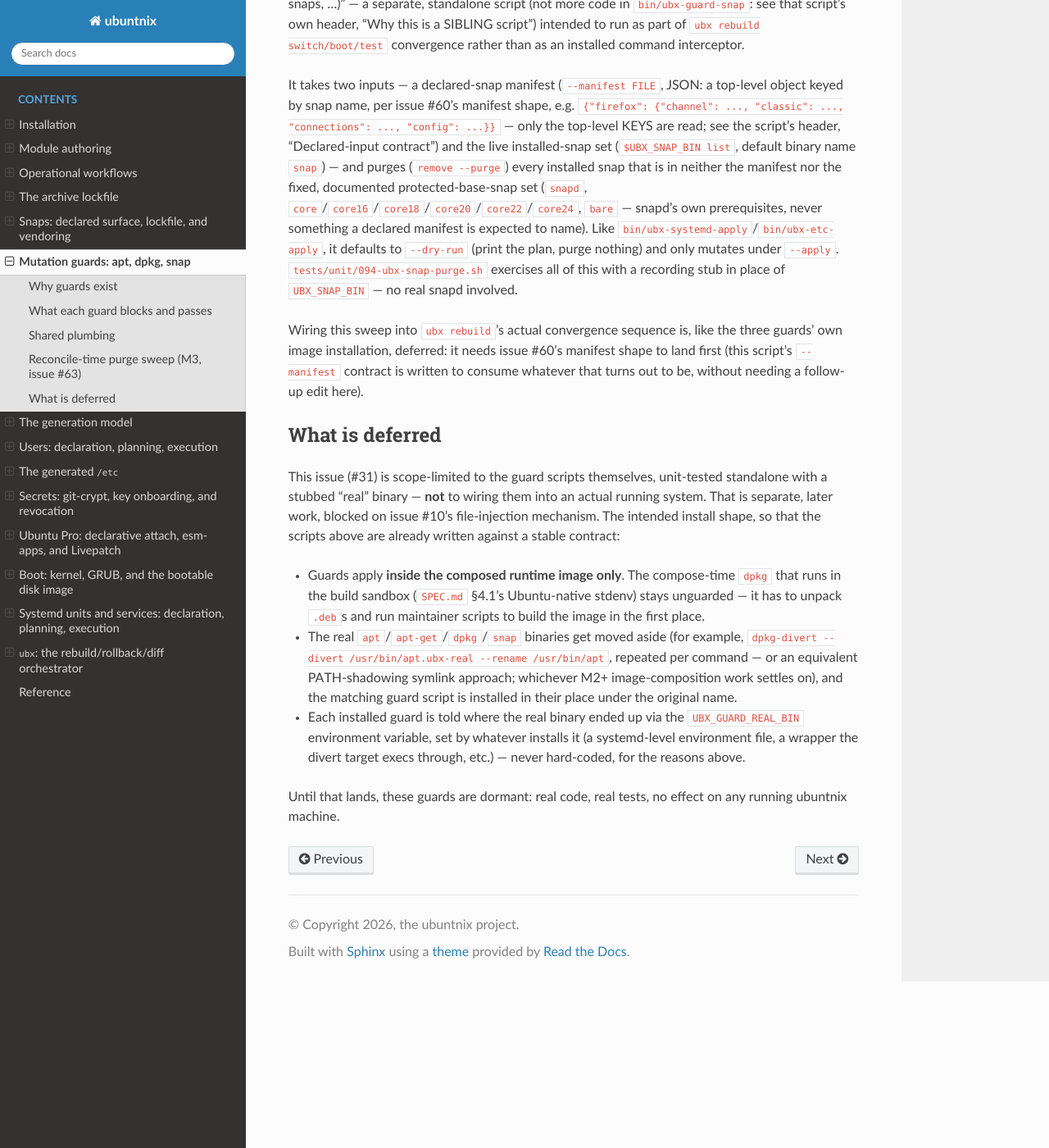
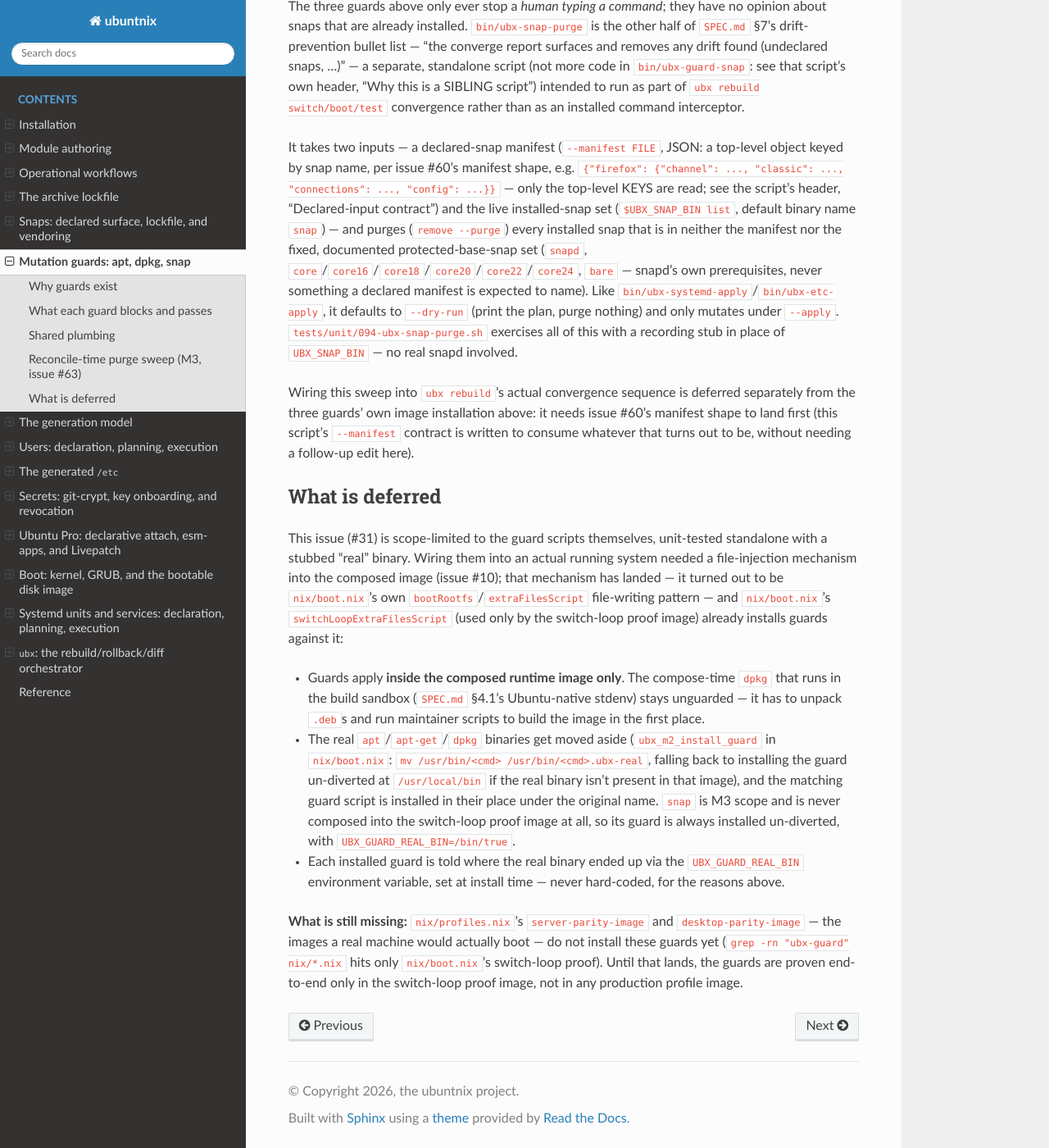
Before and after one commit to Guno327/ubuntnix, a Sphinx documentation site: the page built from docs/guards.md, in a window 1280 px wide and 1400 px high, scrolled down 2723 px. Shown: the whole window at 82% size. Built offline with Sphinx 7.4.7 and the Read the Docs theme 3.1.0, drawn with Linux system fonts in a browser that asks for light colours; pages that are not in the unit, such as notebooks, are missing from menus; some of the changed text lies outside the part shown.

Commit message:
docs: correct four pages that deny shipped functionality — closes #155 (#163)
Same defect class as issue #148 (docs/install.md claimed "pre-M1, no
installer exists"), which tests/unit/216 now locks. Four more pages
asserted that functionality is deferred or absent when the code
demonstrably ships it:

- docs/modules.md claimed "there is no flake and no modules/ tree in this
  repository yet" while flake.nix exists, nix/lib.nix uses
  flake-parts-lib.mkSubmoduleOptions, and the SAME page documents landed
  profiles.server/profiles.desktop further down. The remaining gap is
  narrower and is now stated precisely: no modules/ directory and no
  NixOS-style mkOption/config-merge surface yet.
- docs/index.md claimed the repo is "partway through milestone M2" with
  "no real Nix evaluation/composition for /etc, systemd units, or a
  rootfs image" -- contradicted by nix/etc.nix, nix/systemd.nix,
  nix/compose.nix and the CI jobs that build each, and by
  docs/install.md's own "M1 through M6 have shipped".
- docs/systemd.md claimed activation wiring was deferred and that nothing
  on the page was observable on a running system; bin/ubx:1070 invokes
  ubx-systemd-apply from execute_domains (and :1056 ubx-etc-apply), with
  tests/unit/137 asserting exactly that.
- docs/guards.md claimed image wiring was blocked on issue #10. That
  blocker resolved: nix/boot.nix diverts apt/apt-get/dpkg to *.ubx-real
  and installs the guards. NARROWED rather than removed -- this happens
  only in the switch-loop proof image; no profile image installs guards,
  and the page now says so.

Also adds the missing users entry to docs/index.md's Guides list.

Locked by tests/unit/234-docs-status-consistency.sh, modeled on 216:
per page it asserts banned stale phrases are absent AND required
positive phrases are present, so a page cannot drift into a different
falsehood. Includes a positive assertion that guards.md keeps its
switch-loop-only scoping, so a future edit cannot silently overclaim
that guards ship in production images.

Co-authored-by: ghov-claude[bot] <308500720+ghov-claude[bot]@users.noreply.github.com>
Co-authored-by: Claude Sonnet 5 <noreply@anthropic.com>

````diff
--- a/docs/guards.md
+++ b/docs/guards.md
@@ -1,17 +1,22 @@
 # Mutation guards: apt, dpkg, snap
 
-```{admonition} Implemented standalone (M2); image wiring deferred
+```{admonition} Implemented standalone (M2); wired and proven in the switch-loop proof image only
 :class: note
 
 `bin/ubx-guard-apt`, `bin/ubx-guard-dpkg`, and `bin/ubx-guard-snap` exist in
 the repository as of milestone **M2** (`SPEC.md` §7, issue #31): each is a
 real, unit-tested script (`tests/unit/090-guard-lib.sh` through
 `093-guard-snap.sh`) that decides block-vs-pass for a given command line.
-**Installing them into the composed runtime image — diverting the real
-binaries aside and putting a guard in their place — is explicitly deferred**
-until issue #10's file-injection mechanism lands; see
-["What is deferred"](#what-is-deferred) below. Nothing on this page
-describes a behavior you can observe on a running ubuntnix system yet.
+**Installing them into a composed runtime image — diverting the real
+binaries aside and putting a guard in their place — is real**, but so far
+only inside `nix/boot.nix`'s switch-loop proof image
+(`switchLoopExtraFilesScript`, which diverts `apt`/`apt-get`/`dpkg` to
+`*.ubx-real` and installs the `ubx-guard-*` scripts in their place — issue
+#10's file-injection mechanism this depended on has landed, since
+`bootRootfs`'s own file-writing pattern turned out to be that mechanism).
+**No server or desktop profile image installs the guards yet** — see
+["What is deferred"](#what-is-deferred) below for exactly what is still
+missing.
 ```
 
 ## Why guards exist
@@ -155,35 +160,43 @@ Like `bin/ubx-systemd-apply`/`bin/ubx-etc-apply`, it defaults to
 `--apply`. `tests/unit/094-ubx-snap-purge.sh` exercises all of this with a
 recording stub in place of `UBX_SNAP_BIN` — no real snapd involved.
 
-Wiring this sweep into `ubx rebuild`'s actual convergence sequence is, like
-the three guards' own image installation, deferred: it needs issue #60's
-manifest shape to land first (this script's `--manifest` contract is
-written to consume whatever that turns out to be, without needing a
-follow-up edit here).
+Wiring this sweep into `ubx rebuild`'s actual convergence sequence is
+deferred separately from the three guards' own image installation above:
+it needs issue #60's manifest shape to land first (this script's
+`--manifest` contract is written to consume whatever that turns out to
+be, without needing a follow-up edit here).
 
 (what-is-deferred)=
 
 ## What is deferred
 
 This issue (#31) is scope-limited to the guard scripts themselves,
-unit-tested standalone with a stubbed "real" binary — **not** to wiring
-them into an actual running system. That is separate, later work, blocked
-on issue #10's file-injection mechanism. The intended install shape,
-so that the scripts above are already written against a stable contract:
+unit-tested standalone with a stubbed "real" binary. Wiring them into an
+actual running system needed a file-injection mechanism into the composed
+image (issue #10); that mechanism has landed — it turned out to be
+`nix/boot.nix`'s own `bootRootfs`/`extraFilesScript` file-writing pattern
+— and `nix/boot.nix`'s `switchLoopExtraFilesScript` (used only by the
+switch-loop proof image) already installs guards against it:
 
 - Guards apply **inside the composed runtime image only**. The
   compose-time `dpkg` that runs in the build sandbox (`SPEC.md` §4.1's
   Ubuntu-native stdenv) stays unguarded — it has to unpack `.deb`s and run
   maintainer scripts to build the image in the first place.
-- The real `apt`/`apt-get`/`dpkg`/`snap` binaries get moved aside (for
-  example, `dpkg-divert --divert /usr/bin/apt.ubx-real --rename /usr/bin/apt`,
-  repeated per command — or an equivalent PATH-shadowing symlink approach;
-  whichever M2+ image-composition work settles on), and the matching guard
-  script is installed in their place under the original name.
+- The real `apt`/`apt-get`/`dpkg` binaries get moved aside
+  (`ubx_m2_install_guard` in `nix/boot.nix`: `mv /usr/bin/<cmd>
+  /usr/bin/<cmd>.ubx-real`, falling back to installing the guard
+  un-diverted at `/usr/local/bin` if the real binary isn't present in that
+  image), and the matching guard script is installed in their place under
+  the original name. `snap` is M3 scope and is never composed into the
+  switch-loop proof image at all, so its guard is always installed
+  un-diverted, with `UBX_GUARD_REAL_BIN=/bin/true`.
 - Each installed guard is told where the real binary ended up via the
-  `UBX_GUARD_REAL_BIN` environment variable, set by whatever installs it
-  (a systemd-level environment file, a wrapper the divert target execs
-  through, etc.) — never hard-coded, for the reasons above.
+  `UBX_GUARD_REAL_BIN` environment variable, set at install time — never
+  hard-coded, for the reasons above.
 
-Until that lands, these guards are dormant: real code, real tests, no
-effect on any running ubuntnix machine.
+**What is still missing:** `nix/profiles.nix`'s `server-parity-image` and
+`desktop-parity-image` — the images a real machine would actually boot —
+do not install these guards yet (`grep -rn "ubx-guard" nix/*.nix` hits
+only `nix/boot.nix`'s switch-loop proof). Until that lands, the guards are
+proven end-to-end only in the switch-loop proof image, not in any
+production profile image.
````
Also changed, not shown: docs/index.md (+19 -10 lines), docs/modules.md (+24 -11 lines), docs/systemd.md (+17 -10 lines), 1 other file.
